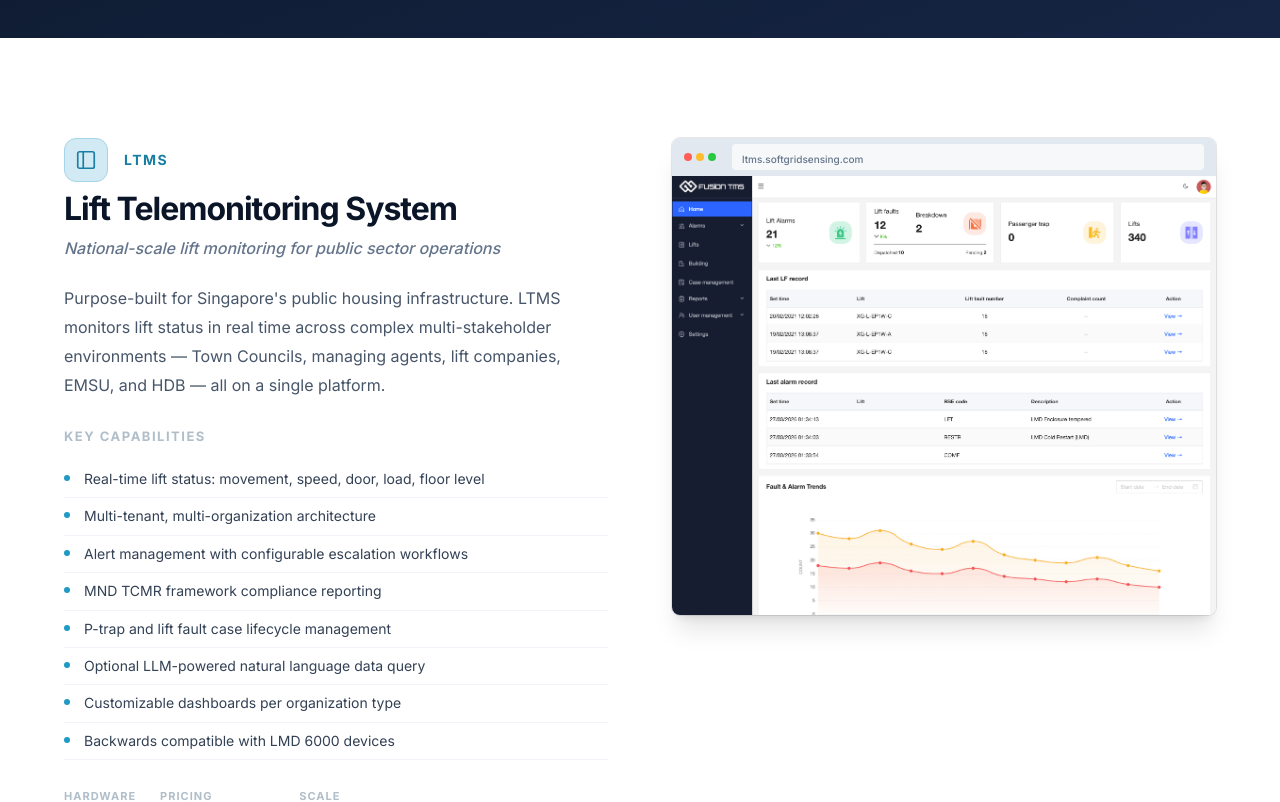
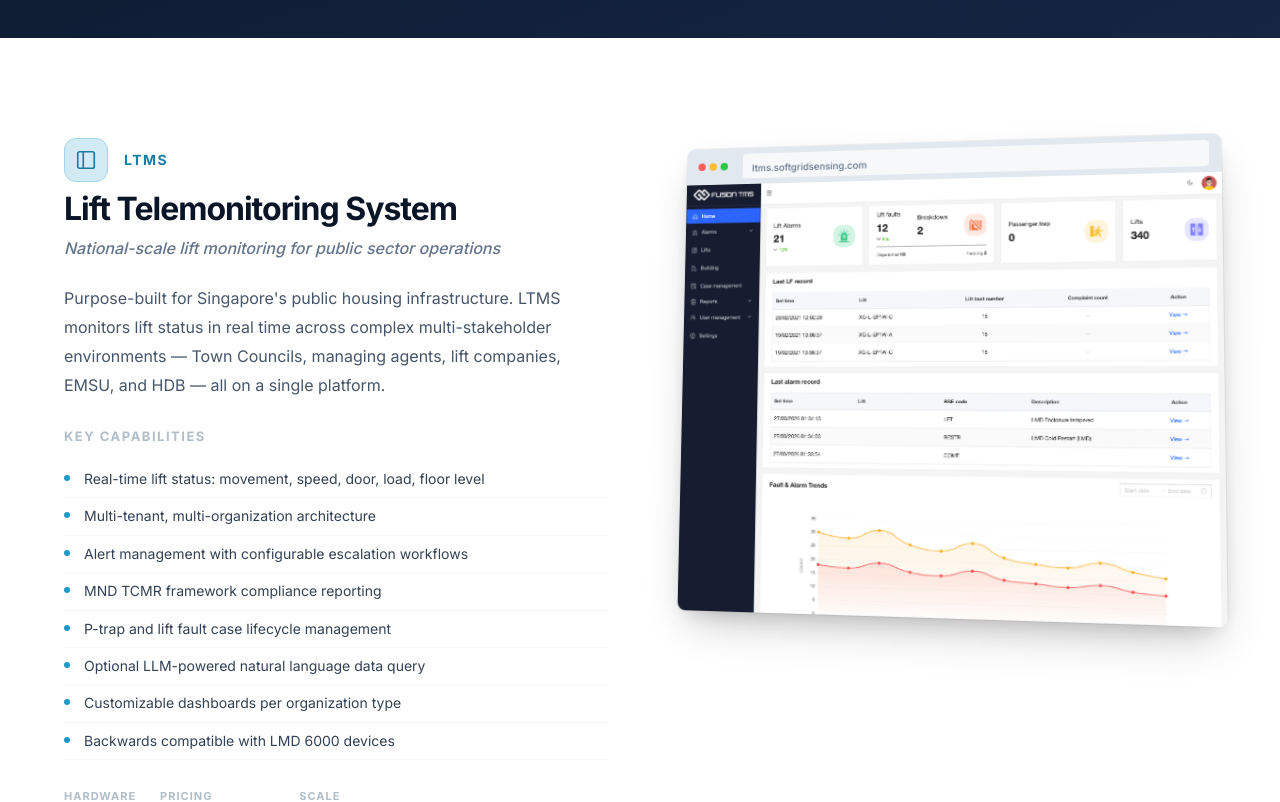
Before and after one commit to softgridinc-pte-ltd/softgrid-sensing-website, a Next.js app: page /products/fusion in a window 1280 px wide. Shown: the part 440-1242 px from the top of the page. Built offline with nearby package versions, Linux system fonts and the light colour scheme.

Commit message:
style: add 3D perspective tilt and hover effects to BrowserFrame
Add alternating rotateY direction, interactive hover that resets
tilt and scales up, and dynamic shadow depth for a floating feel.

```diff
--- a/app/products/fusion/page.tsx
+++ b/app/products/fusion/page.tsx
@@ -434,6 +434,7 @@
               src="/images/products/Fusion/RMD.png"
               alt="RM&D — Remote Monitoring & Diagnostics dashboard"
               url="rmd.softgridsensing.com"
+              reverse
             />
           </div>
         </div>
@@ -740,6 +741,7 @@
               src="/images/products/Fusion/RSA.png"
               alt="Fusion RSA — Remote Sensing Analytics for forest cover change detection"
               url="rsa.softgridsensing.com"
+              reverse
             />
           </div>
         </div>
@@ -881,6 +883,7 @@
               src="/images/products/Fusion/EMS.png"
               alt="Escalator Monitoring System — floor plan with sensor placement"
               url="ems.softgridsensing.com"
+              reverse
             />
           </div>
         </div>
--- a/components/ui/BrowserFrame.tsx
+++ b/components/ui/BrowserFrame.tsx
@@ -1,14 +1,36 @@
+'use client'
+
+import { useState } from 'react'
 import Image from 'next/image'
 
 interface BrowserFrameProps {
   src: string
   alt: string
   url?: string
+  reverse?: boolean
 }
 
-export function BrowserFrame({ src, alt, url }: BrowserFrameProps): React.ReactElement {
+export function BrowserFrame({ src, alt, url, reverse = false }: BrowserFrameProps): React.ReactElement {
+  const [hovered, setHovered] = useState(false)
+
+  const rotateY = reverse ? 6 : -6
+  const transform = hovered
+    ? 'perspective(800px) rotateY(0deg) rotateX(0deg) scale(1.02)'
+    : `perspective(800px) rotateY(${rotateY}deg) rotateX(3deg)`
+
   return (
-    <div className="overflow-hidden rounded-lg shadow-xl ring-1 ring-slate-900/10">
+    <div
+      className="overflow-hidden rounded-lg ring-1 ring-slate-900/10"
+      style={{
+        transform,
+        transition: 'transform 0.5s ease',
+        boxShadow: hovered
+          ? '0 25px 60px -12px rgba(0,0,0,0.30), 0 12px 28px -8px rgba(0,0,0,0.18)'
+          : '0 20px 40px -12px rgba(0,0,0,0.25), 0 8px 20px -8px rgba(0,0,0,0.15), 0 0 0 1px rgba(0,0,0,0.05)',
+      }}
+      onMouseEnter={() => setHovered(true)}
+      onMouseLeave={() => setHovered(false)}
+    >
       {/* Browser chrome */}
       <div className="flex items-center gap-2 bg-slate-200 px-3 py-1.5">
         <div className="flex items-center gap-1">
```
